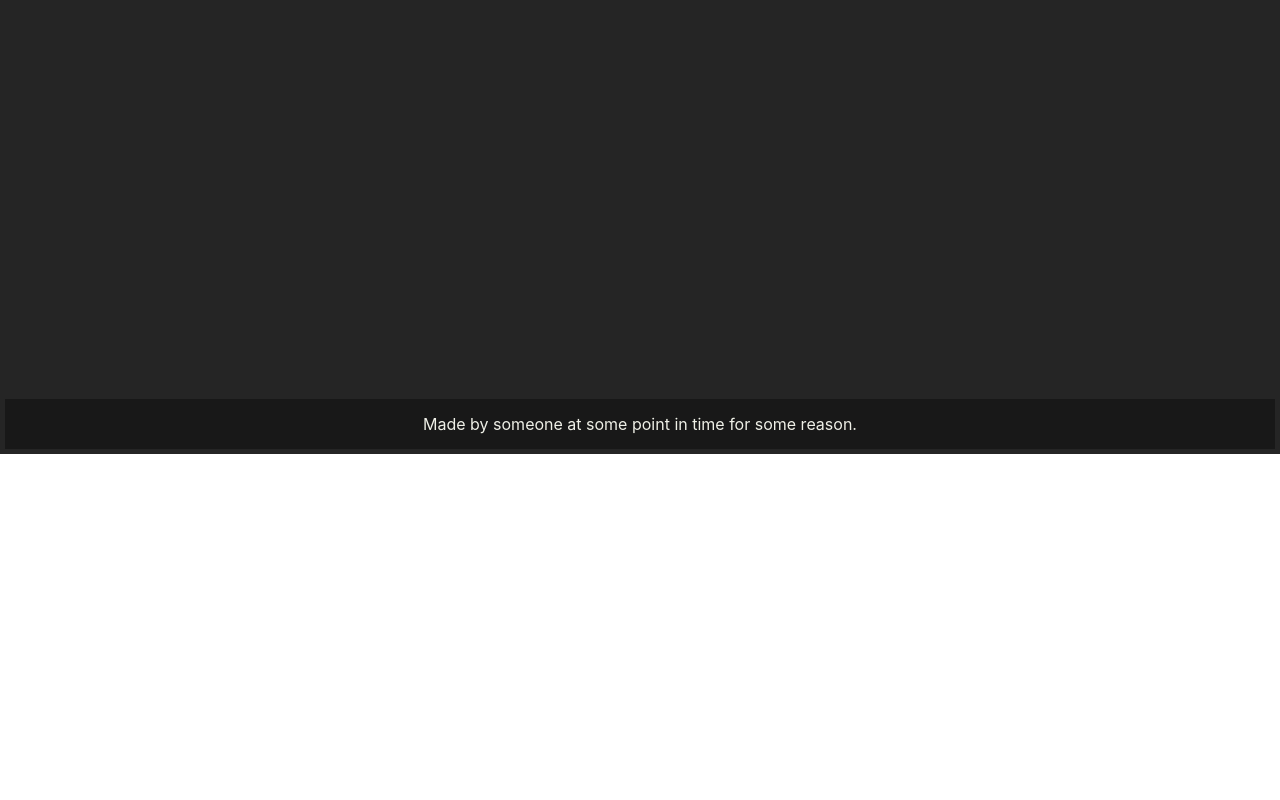
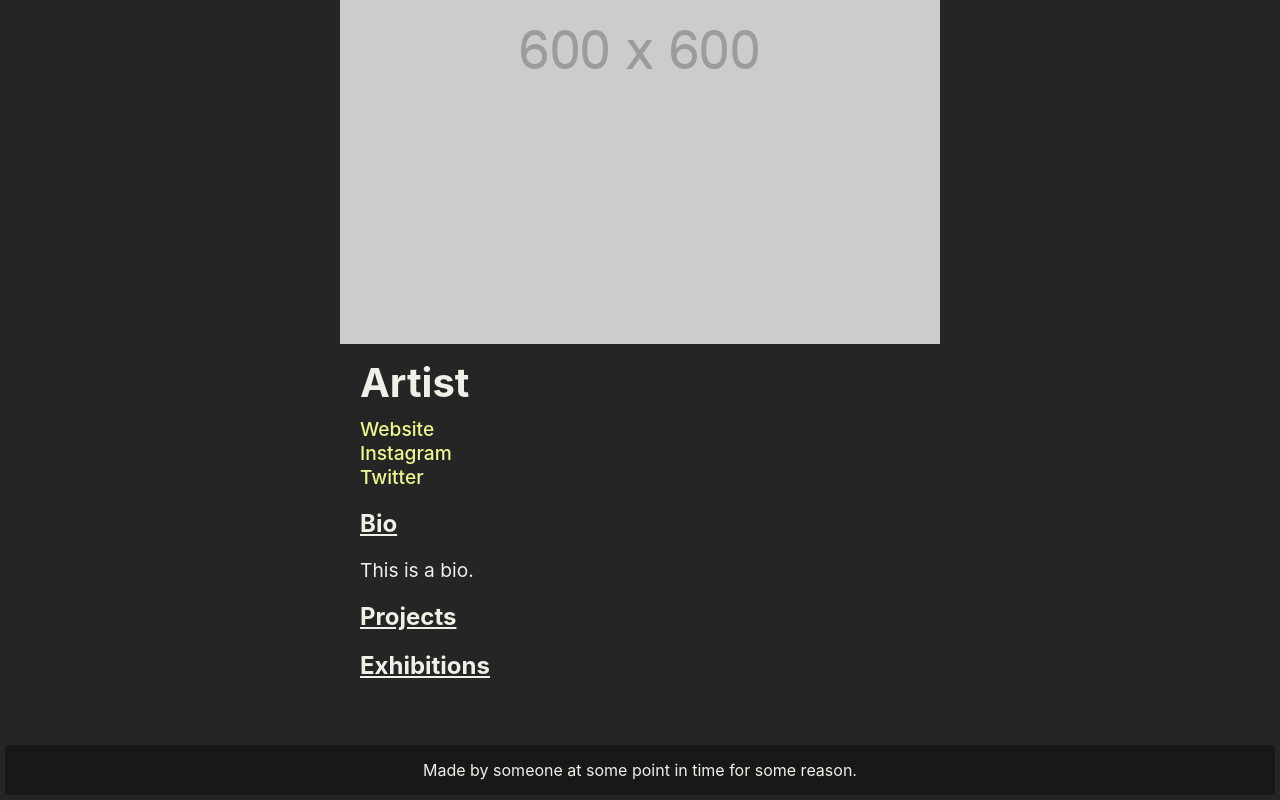
Before and after one commit to markargo/new-media-gallery, a React (Create React App) app in the folder react-app/: page /artist/1 in a window 1280 px wide. Shown: the part 409-1209 px from the top of the page. Before the commit the page ends 863 px from the top, so only its background shows below. Built offline with nearby package versions, Linux system fonts and the light colour scheme.

Commit message:
building out artist page

```diff
--- a/react-app/src/constants.scss
+++ b/react-app/src/constants.scss
@@ -51,9 +51,10 @@
 
 .header-title {
   font-size: 2.5rem;
+  font-weight: bold;
   margin: 0;
   padding: 10px 20px;
-  text-decoration: underline;
+  // text-decoration: underline;
   align-self: flex-start;
 }
 
@@ -148,3 +149,23 @@ a {
     text-decoration: underline;
   }
 }
+
+.text-header {
+  font-size: 1.5rem;
+  font-weight: bold;
+  margin: 0;
+  padding: 10px 20px;
+  text-decoration: underline;
+  align-self: flex-start;
+}
+
+.text-block {
+  font-size: 1.2rem;
+  margin: 0;
+  padding: 10px 20px;
+  align-self: flex-start;
+}
+
+.text-section {
+
+}
--- a/react-app/src/pages/ArtistPage.scss
+++ b/react-app/src/pages/ArtistPage.scss
@@ -3,3 +3,14 @@
 .artist-page-wrapper {
   @include page-wrapper();
 }
+
+.artist-links {
+  font-size: 1.2rem;
+  font-weight: 500;
+
+  display: flex;
+  flex-direction: column;
+  justify-content: space-around;
+  align-items: flex-start;
+  margin: 0px 20px 10px 20px;
+}
--- a/react-app/src/pages/ArtistPage.tsx
+++ b/react-app/src/pages/ArtistPage.tsx
@@ -1,9 +1,8 @@
 import React from 'react';
 import './ArtistPage.scss';
 import { useParams } from 'react-router-dom';
-import { render } from '@testing-library/react';
 import ArtistList from '../components/ArtistList';
-import { PLACEHOLDER_ARTISTS } from '../constants';
+import { PLACEHOLDER_ARTISTS, PLACEHOLDER_IMAGE_LG } from '../constants';
 
 interface ArtistPageProps {
   // Define your component's props here
@@ -18,14 +17,99 @@ const ArtistPage: React.FC<ArtistPageProps> = () => {
     );
   }
 
+  const renderTextTitle = (text: string) => {
+    return (
+      <div className='text-header'>
+        { text }
+      </div>
+    );
+  }
+
+  const renderTextBlock = (text: string) => {
+    return (
+      <div className='text-block'>
+        { text }
+      </div>
+    );
+  }
+
+  const renderTextSection = (title: string, text: string) => {
+    return (
+      <div className='text-section'>
+        { renderTextTitle(title) }
+        { renderTextBlock(text) }
+      </div>
+    );
+  }
+
+  const renderHeaderImage = () => {
+    return (
+      <div className='header-image'>
+        <img src={PLACEHOLDER_IMAGE_LG} alt='Artist' />
+      </div>
+    );
+  }
+
+  const renderHeaderTitle = () => {
+    const artist = PLACEHOLDER_ARTISTS.find(artist => artist.id === id);
+    return (
+      <div className='header-title'>
+        { artist ? artist.name : 'Artist' }
+      </div>
+    );
+  }
+
+  const renderLinks = () => {
+    return (
+      <div className='artist-links'>
+        <a href='#'>Website</a>
+        <a href='#'>Instagram</a>
+        <a href='#'>Twitter</a>
+      </div>
+    );
+  }
+
+  const renderBio = () => {
+    return (
+      <div className='artist-bio'>
+        { renderTextSection('Bio', 'This is a bio.') }
+      </div>
+    );
+  }
+
+  const renderExhibitions = () => {
+    return (
+      <div className='artist-exhibitions'>
+        { renderTextTitle('Exhibitions') }
+      </div>
+    );
+  }
+
+  const renderProjects = () => {
+    return (
+      <div className='artist-projects'>
+        { renderTextTitle('Projects') }
+      </div>
+    );
+  }
+
   const renderArtist = () => {
-    /* renderHeaderImage() */
-    /* renderHeaderTitle() */
-    /* renderHeaderDesc() */
-    /* renderFeaturedExhibitions() */
-    /* renderFeaturedProjects() */
-    /* renderFooterDesc() */
-    return <></>;
+    return (
+      <div>
+        { renderHeaderImage() }
+        { renderHeaderTitle() }
+        { renderLinks() }
+        { renderBio() }
+        { renderProjects() }
+        { renderExhibitions() }
+        {/* /* renderHeaderTitle() */
+        /* renderHeaderImage() */
+        /* renderHeaderDesc() */
+        /* renderFeaturedExhibitions() */
+        /* renderFeaturedProjects() */
+        /* renderFooterDesc() */ }
+      </div>
+    );
   }
 
   console.log(id);
@@ -34,7 +118,7 @@ const ArtistPage: React.FC<ArtistPageProps> = () => {
     <div className='artist-page-wrapper'>
       <div className='page-container'>
       {
-        id === undefined ? renderArtistList() : renderArtist()
+        id ? renderArtist() : renderArtistList()
       }
       </div>
     </div>
```
